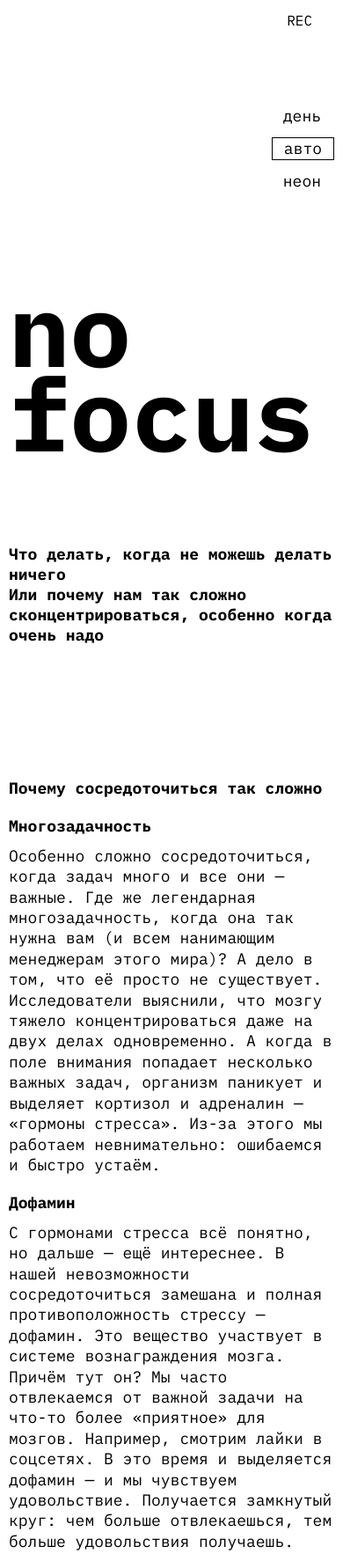
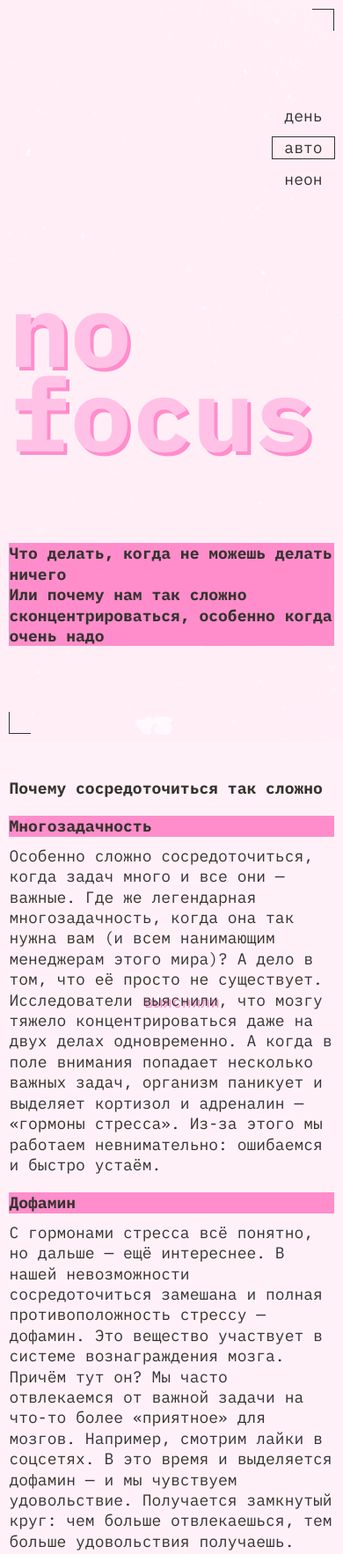
Before and after one commit to semasmaks/slozhno-sosredotochitsya-fd, a plain HTML site: page index.html in a window 390 px wide. Shown: the top 1766 px of the page at 88% size. Drawn offline with Linux system fonts and the light colour scheme.

Commit message:
готовый проект

```diff
--- a/index.html
+++ b/index.html
@@ -1,9 +1,12 @@
-<!DOCTYPE html>
+<!doctype html>
 <html lang="ru">
   <head>
     <meta charset="UTF-8" />
     <meta http-equiv="X-UA-Compatible" content="IE=edge" />
     <meta name="viewport" content="width=device-width, initial-scale=1.0" />
+    <link rel="icon" href="./images/favicon.ico" sizes="any" />
+    <link rel="icon" href="./images/favicon.svg" type="image/svg+xml" />
+    <link rel="apple-touch-icon" href="./images/mobile-icon.png" />
     <link rel="stylesheet" href="/styles/globals.css" />
     <link rel="stylesheet" href="/styles/style.css" />
     <link rel="stylesheet" href="/fonts/fonts.css" />
@@ -41,17 +44,17 @@
           </li>
         </ul>
       </nav>
-      <h1 class="title">no focus</h1>
-      <div class="header__description">
+      <h1 class="title header__title">no focus</h1>
+      <div class="header__paragraph">
         <p>
           Что делать, когда не можешь делать ничего<br />Или почему нам так
           сложно сконцентрироваться, особенно когда очень надо
         </p>
       </div>
-      <div aria-hidden="true" class="decoration-up">
-        <div aria-hidden="true" class="decoration-up_border">
+      <div class="decoration-up">
+        <div class="decoration-up_border">
           <p aria-hidden="true" class="decoration-up_rec">REC</p>
-          <div aria-hidden="true" class="decoration-up_circle"></div>
+          <div class="decoration-up_circle"></div>
         </div>
       </div>
       <div class="decoration-down"></div>
@@ -64,20 +67,26 @@
         <ul class="content__section_list">
           <li class="content__section_list-item">
             <h3 class="content__section-list_title">Многозадачность</h3>
-            <p class="content__section-list-description">
+            <p class="content__section-list-paragraph">
               Особенно сложно сосредоточиться, когда задач много и все они —
               важные. Где же легендарная многозадачность, когда она так нужна
               вам (и всем нанимающим менеджерам этого мира)? А дело в том, что
-              её просто не существует. Исследователи выяснили, что мозгу тяжело
-              концентрироваться даже на двух делах одновременно. А когда в поле
-              внимания попадает несколько важных задач, организм паникует и
-              выделяет кортизол и адреналин — «гормоны стресса». Из-за этого мы
-              работаем невнимательно: ошибаемся и быстро устаём.
+              её просто не существует. Исследователи
+              <a
+                target="_blank"
+                href="https://dana.org/news-and-insights/#статья-удалена"
+                class="link"
+                >выяснили</a
+              >, что мозгу тяжело концентрироваться даже на двух делах
+              одновременно. А когда в поле внимания попадает несколько важных
+              задач, организм паникует и выделяет кортизол и адреналин —
+              «гормоны стресса». Из-за этого мы работаем невнимательно:
+              ошибаемся и быстро устаём.
             </p>
           </li>
           <li class="content__section_list-item">
             <h3 class="content__section-list_title">Дофамин</h3>
-            <p class="content__section-list-description">
+            <p class="content__section-list-paragraph">
               С гормонами стресса всё понятно, но дальше — ещё интереснее. В
               нашей невозможности сосредоточиться замешана и полная
               противоположность стрессу — дофамин. Это вещество участвует в
@@ -97,7 +106,7 @@
         <ul class="content__section_list">
           <li class="content__section_list-item">
             <h3 class="content__section-list_title">Концентрация</h3>
-            <p class="content__section-list-description">
+            <p class="content__section-list-paragraph">
               Как концентрация может снижаться из-за… концентрации? Любая
               стрессовая ситуация (и резко меняющийся мир в целом) заставляет
               наш мозг постоянно «сканировать» окружающую среду на предмет
@@ -108,7 +117,7 @@
           </li>
           <li class="content__section_list-item">
             <h4 class="content__section-list_title">Еда</h4>
-            <p class="content__section-list-description">
+            <p class="content__section-list-paragraph">
               «Быстрые углеводы» — сахар, белый хлеб, сладости — молниеносно
               доставляют в мозг энергию и помогают ему лучше работать. Но уходит
               эта энергия также быстро, как и приходит. А мы в результате
@@ -119,7 +128,7 @@
           </li>
           <li class="content__section_list-item">
             <h3 class="content__section-list_title">Гаджеты</h3>
-            <p class="content__section-list-description">
+            <p class="content__section-list-paragraph">
               Да-да, это та самая ситуация, когда на экране ноутбука — код, в
               наушниках — подкаст, а на компьютере фоном — ещё и видео с
               забавными утятами. В результате мозг пытается переключиться с
@@ -145,7 +154,7 @@
               <h4 class="content__section-list_subtitle">
                 Представьте небо и облака
               </h4>
-              <p class="content__section-list-description">
+              <p class="content__section-list-paragraph">
                 Или листья в ручье. Тут дело в лёгкой медитации, которая
                 помогает успокоиться. Ведь часто именно тревожные мысли о
                 сложных задачах как раз и мешают эти сложные задачи делать. В
@@ -158,7 +167,7 @@
             </li>
             <li class="content__section_list-item">
               <h4 class="content__section-list_subtitle">Включите музыку</h4>
-              <p class="content__section-list-description">
+              <p class="content__section-list-paragraph">
                 Но не любую, и не любимую. Любимая может быть связана с сильными
                 положительными эмоциями, которые тоже очень сильно отвлекают.
                 Подойдёт тихая, спокойная, умеренно-ритмичная. Можно вообще
@@ -167,19 +176,24 @@
             </li>
             <li class="content__section_list-item">
               <h4 class="content__section-list_subtitle">Прогуляйтесь</h4>
-              <p class="content__section-list-description">
+              <p class="content__section-list-paragraph">
                 Или даже пробегитесь. Лучше найти парк или лес: один эксперимент
-                показал, что созерцание природы повышает концентрацию, в то
-                время как после просмотра городских пейзажей она наоборот
-                понижается. Можно совместить прогулку с физическими упражнениями
-                или бегом — так в мозг поступит ещё больше кислорода и он будет
-                лучше работать. Но и простая двадцатиминутная прогулка — тоже
-                отличный вариант.
+                <a
+                  target="_blank"
+                  href="https://www.sciencedirect.com/science/article/abs/pii/S0272494415000328"
+                  class="link"
+                  >показал</a
+                >, что созерцание природы повышает концентрацию, в то время как
+                после просмотра городских пейзажей она наоборот понижается.
+                Можно совместить прогулку с физическими упражнениями или бегом —
+                так в мозг поступит ещё больше кислорода и он будет лучше
+                работать. Но и простая двадцатиминутная прогулка — тоже отличный
+                вариант.
               </p>
             </li>
             <li class="content__section_list-item">
               <h4 class="content__section-list_subtitle">Хорошо ешьте</h4>
-              <p class="content__section-list-description">
+              <p class="content__section-list-paragraph">
                 Мы — не ваша бабушка, но это правда важно. Выбирайте продукты,
                 которые препятствуют резким скачкам сахара в крови. Например, с
                 высоким содержанием клетчатки: овощи, ягоды, бобовые (нут,
@@ -189,7 +203,7 @@
             </li>
             <li class="content__section_list-item">
               <h4 class="content__section-list_subtitle">Читайте</h4>
-              <p class="content__section-list-description">
+              <p class="content__section-list-paragraph">
                 Настоящие бумажные книги. Это правда помогает с концентрацией:
                 чтобы прочитать пост в соцсети, достаточно нескольких минут или
                 даже секунд. А вот интересная книга способна затянуть и на
@@ -201,37 +215,42 @@
       </section>
       <section class="content__section content__gallery">
         <h3 class="content__section-list_title">А можно в картинках?</h3>
-        <ul class="content__galery-list">
-          <li>
+        <ul class="content__gallery-list">
+          <li class="content__gallery-list_item">
             <img
+              loading="lazy"
               class="content__gallery-image"
               src="./images/sunset.png"
               alt="красивый закат с фиолетовым небом в минималистичном стиле"
             />
           </li>
-          <li>
+          <li class="content__gallery-list_item">
             <img
+              loading="lazy"
               class="content__gallery-image"
               src="./images/ice-cream.png"
               alt="тарелка с мороженым, шарики мороженного, как и тарелка улыбаются, да, у них есть лица"
             />
           </li>
-          <li>
+          <li class="content__gallery-list_item">
             <img
+              loading="lazy"
               class="content__gallery-image"
               src="./images/tape.png"
               alt="старая DVD-касета на фоне пиксельного фиолетового неба"
             />
           </li>
-          <li>
+          <li class="content__gallery-list_item">
             <img
+              loading="lazy"
               class="content__gallery-image"
               src="./images/books.png"
               alt="стопка книг с кофе сверху"
             />
           </li>
-          <li>
+          <li class="content__gallery-list_item">
             <img
+              loading="lazy"
               class="content__gallery-image"
               src="./images/street.png"
               alt="японская улица, всё фиолетовое от солнца, которое недавно встало"
@@ -240,11 +259,11 @@
         </ul>
       </section>
     </main>
-    <footer class="footer">
-      <div aria-hidden="true" class="decoration-up">
-        <div aria-hidden="true" class="decoration-up_border">
+    <footer class="footer decorated-zone">
+      <div class="decoration-up">
+        <div class="decoration-up_border">
           <p aria-hidden="true" class="decoration-up_rec">REC</p>
-          <div aria-hidden="true" class="decoration-up_circle"></div>
+          <div class="decoration-up_circle"></div>
         </div>
       </div>
       <div class="decoration-down"></div>
--- a/styles/dark.css
+++ b/styles/dark.css
@@ -11,5 +11,20 @@
   --title-color: #db00ff;
   --accent-text-color: #ff0070;
   --accented-subtext-color: #000028;
+  --btn-hover-outline-color: rgba(255, 0, 112, 0.4);
   --should-show-rec: inline-block;
+  --header-bg-image-url: url(../images/cover-image-dark.png);
 }
+
+@media (prefers-color-scheme: dark) {
+  :root {
+    --bg-color: #000028;
+    --text-color: #f1b2ce;
+    --accent-color: #ff0070;
+    --title-color: #db00ff;
+    --accent-text-color: #ff0070;
+    --accented-subtext-color: #000028;
+    --should-show-rec: inline-block;
+    --header-bg-image-url: url(../images/cover-image-dark.png);
+  }
+}
--- a/styles/globals.css
+++ b/styles/globals.css
@@ -10,7 +10,7 @@ body {
   min-inline-size: 375px;
   max-inline-size: 1440px;
   margin: 0 auto;
-  font-family: 'IBM Plex mono', sans-serif;
+  font-family: "IBM Plex mono", sans-serif;
 }
 
 h1,
--- a/styles/light.css
+++ b/styles/light.css
@@ -11,5 +11,20 @@
   --title-color: #ffc2e6;
   --accent-text-color: #353430;
   --accented-subtext-color: #353430;
+  --btn-hover-outline-color: rgba(50, 49, 45, 0.4);
   --should-show-rec: none;
+  --header-bg-image-url: url(../images/cover-image-light.png);
 }
+
+@media (prefers-color-scheme: light) {
+  :root {
+    --bg-color: #fff1f7;
+    --text-color: #353430;
+    --accent-color: #ff8dcb;
+    --title-color: #ffc2e6;
+    --accent-text-color: #353430;
+    --accented-subtext-color: #353430;
+    --should-show-rec: none;
+    --header-bg-image-url: url(../images/cover-image-light.png);
+  }
+}
--- a/styles/style.css
+++ b/styles/style.css
@@ -1,26 +1,45 @@
+/* GENERAL STYLES */
+*:focus {
+  outline: none;
+}
+
 .page {
   background-color: var(--bg-color);
 }
 
-.header {
-  display: grid;
-  grid-template-columns: 1fr;
-  grid-template-rows: 1fr min-content 1fr;
-  align-items: center;
-  padding: 0 10px;
-  height: 100vh;
-  background-size: cover;
-  background-position: center;
+.link {
+  position: relative;
+  display: inline-block;
+  text-decoration: none;
+  text-shadow: 2px 2px var(--accent-color);
+}
+
+.link:hover::before {
+  content: "";
+  position: absolute;
+  bottom: 0px;
+  width: 100%;
+  height: 1px;
+  background-color: currentColor;
+}
+
+.link:focus-visible {
+  outline: 1px solid currentColor;
+}
+
+.decorated-zone {
+  --decoration-pos-offset: clamp(10px, -2.545px + 3.333vw, 20px);
   position: relative;
 }
 
 .decoration-up {
   position: absolute;
-  top: 10px;
-  right: 10px;
+  top: var(--decoration-pos-offset);
+  right: var(--decoration-pos-offset);
 }
 
 .decoration-up_border {
+  position: relative;
   display: flex;
   justify-content: center;
   align-items: center;
@@ -28,62 +47,65 @@
   height: 25px;
   border-top: 1px solid var(--accent-text-color);
   border-right: 1px solid var(--accent-text-color);
-  position: relative;
 }
 
 .decoration-up_circle {
+  display: var(--should-show-rec);
   width: 9px;
   height: 9px;
   border-radius: 50%;
+  box-shadow: 0 0 4px 2px var(--accent-color);
   background-color: var(--accent-color);
-  box-shadow: 0 0 4px 2px var(--accent-color);
-  display: var(--should-show-rec);
 }
 
 .decoration-up_rec {
   position: absolute;
   right: 25px;
+  display: var(--should-show-rec);
   color: var(--accent-color);
-  display: var(--should-show-rec);
 }
 
 .decoration-down {
   position: absolute;
+  bottom: var(--decoration-pos-offset);
+  left: var(--decoration-pos-offset);
   width: 25px;
   height: 25px;
-  bottom: 10px;
-  left: 10px;
   border-bottom: 1px solid var(--accent-text-color);
   border-left: 1px solid var(--accent-text-color);
 }
 
-:root.theme-dark header {
-  background-image: url(../images/cover-image-dark.png);
+.title {
+  color: var(--title-color);
+  font-weight: bold;
+  font-size: clamp(7.25rem, 5.81rem + 5.333vw, 7.5rem);
+  line-height: 83%;
+  text-shadow: 4px 4px var(--accent-color);
 }
 
-:root.light-dark header {
-  background-image: url(../images/cover-image-light.png);
+/* HEADER */
+.header {
+  display: grid;
+  grid-template-columns: 1fr;
+  grid-template-rows: 1fr min-content 1fr;
+  align-items: center;
+  height: 100vh;
+  padding: clamp(10px, -2.545px + 3.333vw, 20px);
+  background-image: var(--header-bg-image-url);
+  background-position: center;
+  background-size: cover;
 }
 
-.title {
-  color: var(--title-color);
-  text-shadow: 4px 4px var(--accent-color);
-  font-size: clamp(116px, 74.21px + 5.966vw, 157px);
-  line-height: 83%;
+.header__paragraph {
+  color: var(--accented-subtext-color);
   font-weight: bold;
-}
-
-.header__description {
   font-size: 1.125rem;
-  font-weight: bold;
-  color: var(--accented-subtext-color);
   background-color: var(--accent-color);
-  margin-bottom: 12px;
+  line-height: 130%;
 }
 
 .header__theme-menu {
   justify-self: end;
-  margin-top: 12px;
 }
 
 .header__theme-menu-list {
@@ -93,43 +115,52 @@
 }
 
 .header__theme-menu-button {
+  border: none;
+  padding: 0 13px 0.0625rem;
+  color: var(--accent-text-color);
+  font-size: 1.125rem;
+  text-transform: lowercase;
+  background-color: transparent;
   appearance: none;
-  background-color: transparent;
-  color: var(--accent-text-color);
-  border: none;
-  font-size: 1.125rem;
-  padding: 0 13px 0.0625rem;
-  text-transform: lowercase;
 }
 
 .header__theme-menu-button[disabled] {
-  border: 1px solid currentColor;
+  outline: 1px solid currentColor;
 }
 
+.header__theme-menu-button:hover {
+  outline: 1px solid var(--btn-hover-outline-color);
+}
+
+.header__theme-menu-button:focus-visible {
+  border-bottom: 1px solid currentColor;
+}
+
+/* CONTENT */
 .content {
-  margin: clamp(40px, 7.5vw, 60px) 0;
-  font-size: 1.125rem;
   display: flex;
   flex-direction: column;
   gap: clamp(50px, calc(10px + 9.5vw), 80px);
+  margin: clamp(40px, 7.5vw, 60px) 0;
+  padding: 0 clamp(10px, -2.545px + 3.333vw, 20px);
   color: var(--text-color);
-  padding: 0 clamp(10px, 2vw, 20px);
+  font-size: 1.125rem;
   line-height: 130%;
 }
 
 .content__section_title {
+  margin-bottom: 20px;
   color: var(--accent-text-color);
+  font-weight: bold;
   font-size: 1.125rem;
-  font-weight: bold;
-  margin-bottom: 20px;
 }
 
 .content__section-list_title {
+  margin-bottom: 10px;
   color: var(--accented-subtext-color);
+  font-weight: bold;
+  font-size: 1.125rem;
   background-color: var(--accent-color);
-  font-size: 1.125rem;
-  font-weight: bold;
-  margin-bottom: 10px;
 }
 
 .content__section_container .content__section-list_title {
@@ -141,11 +172,11 @@
 }
 
 .content__section-list_subtitle {
+  margin-bottom: 10px;
   color: var(--accented-subtext-color);
-  background-color: var(--accent-color);
   font-weight: normal;
   font-size: 1.125rem;
-  margin-bottom: 10px;
+  background-color: var(--accent-color);
 }
 
 .content__galery-list {
@@ -158,27 +189,11 @@
   width: 100%;
 }
 
+/* FOOTER */
 .footer {
   --should-show-rec: none;
   display: flex;
   justify-content: center;
   align-items: center;
   height: 100vh;
-  position: relative;
 }
-
-
-/* .content__section {
-}
-.content__section_list {
-}
-.content__section-list-description {
-}
-.content__why-is-so-hard {
-}
-.content__focus-concentration {
-}
-.content__how-to-focus {
-}
-.content__gallery {
-} */
--- a/styles/variables.css
+++ b/styles/variables.css
@@ -2,3 +2,113 @@
   Переменные для вашего проекта
   и их переопределение под различные устройства
 */
+
+@media (width >=600px) {
+  .title {
+    font-size: clamp(7.5rem, 0.56rem + 14.5vw, 9.8125rem);
+  }
+
+  .header {
+    grid-template-columns: 1fr 1fr;
+    column-gap: 20px;
+    padding-left: 0;
+  }
+
+  .header__title {
+    grid-column: 1 / 3;
+    grid-row: 2;
+  }
+
+  .header__theme-menu {
+    grid-column: 2;
+    grid-row: 1;
+  }
+
+  .header__paragraph {
+    grid-column: 2 / 3;
+    grid-row: 3;
+  }
+
+  .content__why-is-so-hard {
+    display: grid;
+    grid-template-columns: 1fr 2fr;
+    gap: 20px;
+  }
+
+  .content__how-to-focus {
+    display: grid;
+    grid-template-columns: 1fr 2fr;
+    gap: 20px;
+  }
+
+  .content__gallery-list {
+    display: grid;
+    gap: 20px;
+    grid-template-columns: repeat(3, 1fr);
+    grid-template-rows: max-content 1fr max-content;
+    margin-top: 20px;
+  }
+
+  .content__gallery-image {
+    object-fit: cover;
+    height: 100%;
+    width: 100%;
+  }
+
+  .content__gallery-list_item:nth-child(1) {
+    grid-column: 1 / 3;
+    grid-row: 1;
+  }
+
+  .content__gallery-list_item:nth-child(2) {
+    grid-column: 3;
+    grid-row: 1 / 3;
+  }
+
+  .content__gallery-list_item:nth-child(3) {
+    grid-column: 1;
+    grid-row: 2 / 4;
+  }
+
+  .content__gallery-list_item:nth-child(4) {
+    grid-column: 2;
+    grid-row: 2;
+  }
+
+  .content__gallery-list_item:nth-child(5) {
+    grid-column: 2 / 4;
+    grid-row: 3;
+  }
+
+  .content__focus-concentration {
+    display: grid;
+    grid-template-columns: 1fr 2fr;
+    grid-template-rows: min-content 1fr;
+    column-gap: 20px;
+  }
+
+  .content__focus-concentration .content__section_list {
+    grid-column: 1 / 3;
+    grid-row: 2;
+  }
+}
+
+@media (width >=1000px) {
+  .header__theme-menu {
+    grid-column: 1 / 3;
+    justify-self: center;
+    align-self: start;
+  }
+
+  .header__theme-menu-list {
+    flex-direction: row;
+    gap: 10px;
+    margin-left: 20px; /*компенсация отсутствия левого падинга у шапки*/
+  }
+
+  .content__focus-concentration .content__section_list {
+    display: grid;
+    grid-template-columns: repeat(3, 1fr);
+    gap: 20px;
+  }
+}
```
